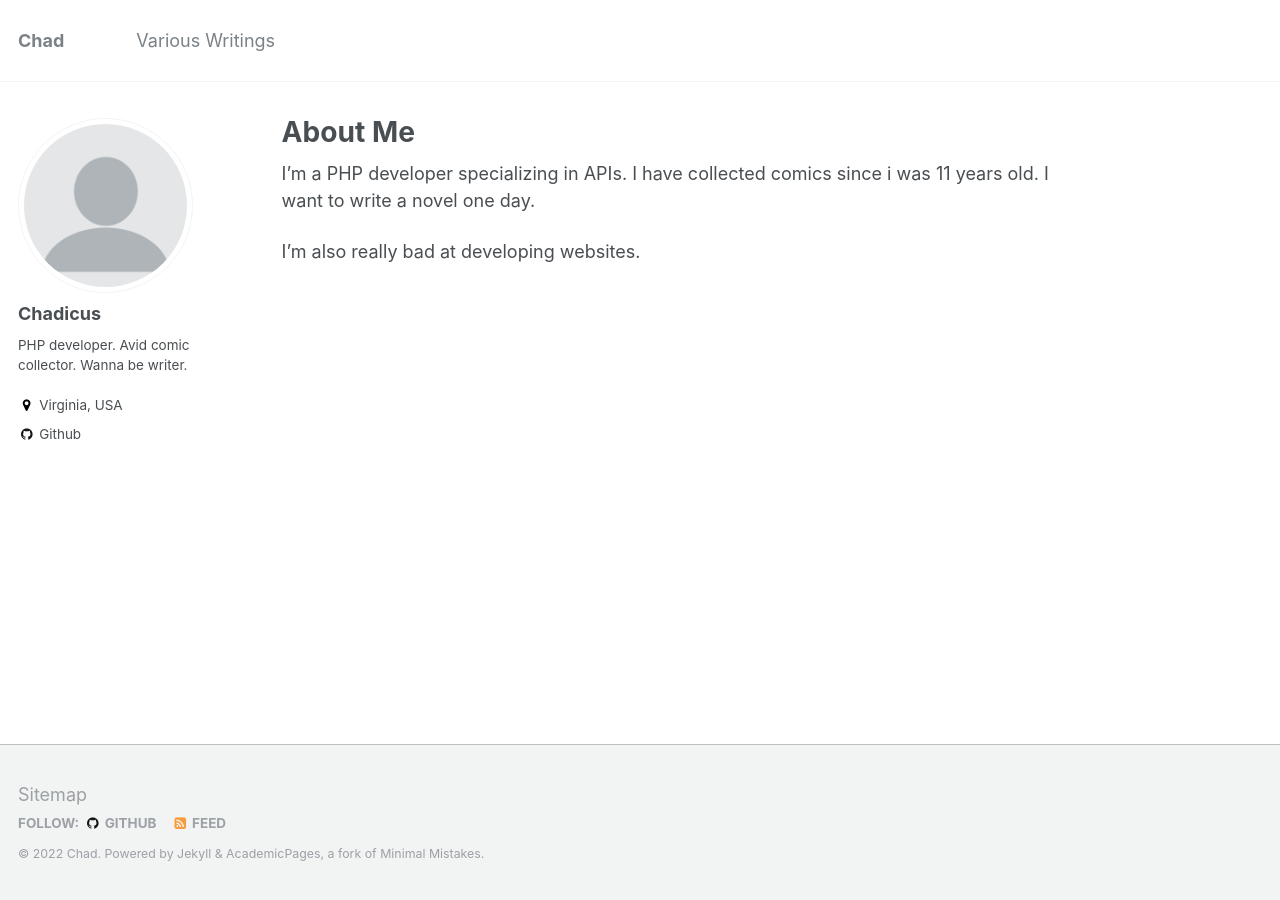
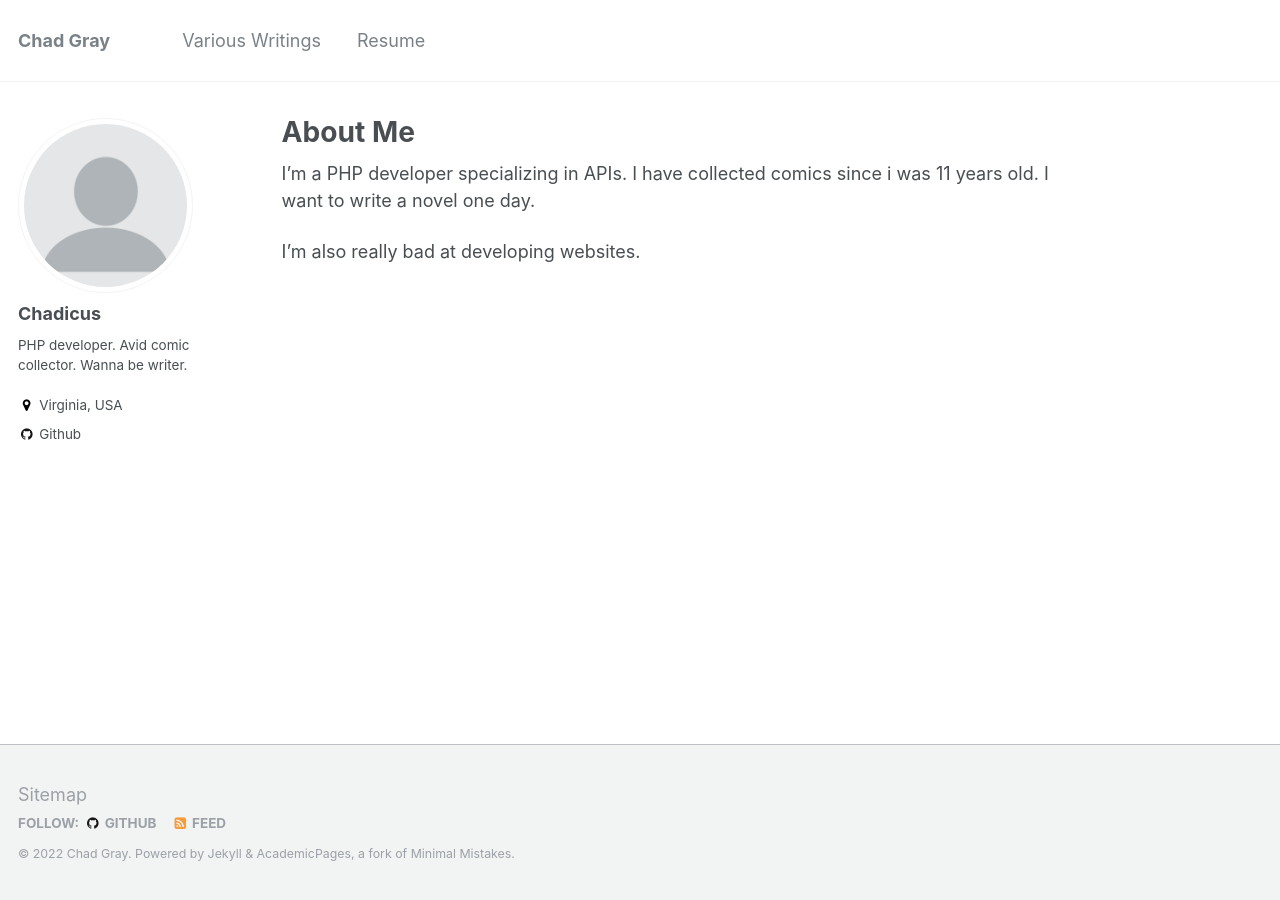
Before and after one commit to chadicus/chadicus.github.io, a Jekyll site: the page built from _pages/about.md, in a window 1280 px wide. Built offline with Jekyll 4.4.1, drawn with Linux system fonts in a browser that asks for light colours.

Commit message:
Revert "TEMP COMMIT"
This reverts commit 5a8c89642c33ca64b8e9c6b226dc6f53fb53c45e.

```diff
--- a/_config.yml
+++ b/_config.yml
@@ -7,9 +7,9 @@
 
 # Site Settings
 locale                   : "en-US"
-title                    : "Chad"
+title                    : "Chad Gray"
 title_separator          : "-"
-name                     : &name "Chad"
+name                     : &name "Chad Gray"
 description              : &description "PHP developer. Avid comic collector. Wanna be writer."
 url                      : https://chadicus.github.io # the base hostname & protocol for your site e.g. "https://mmistakes.github.io"
 baseurl                  : "" # the subpath of your site, e.g. "/blog"
--- a/_data/navigation.yml
+++ b/_data/navigation.yml
@@ -2,3 +2,6 @@
 main:
   - title: "Various Writings"
     url: /year-archive/
+
+  - title: "Resume"
+    url: /cv/
```
